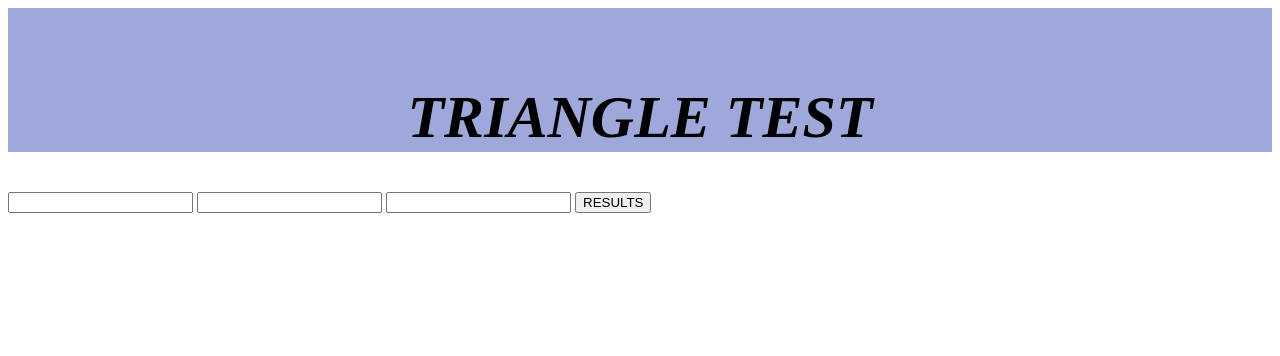
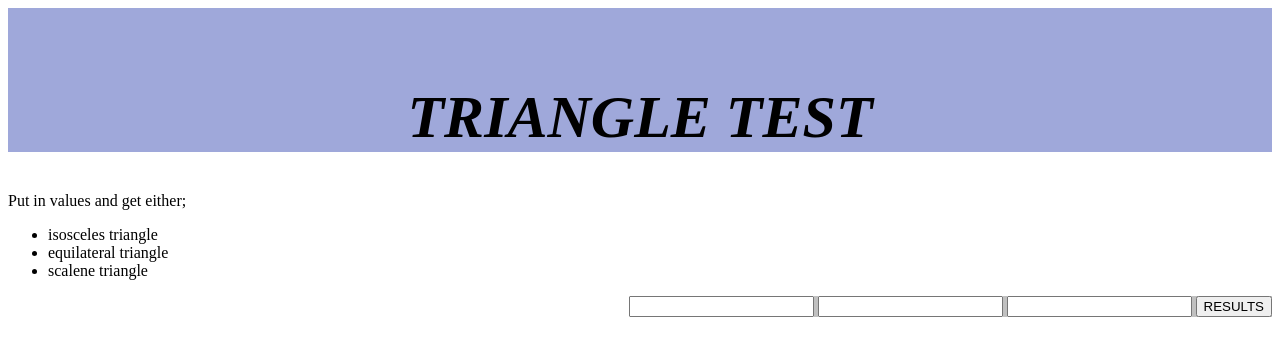
Before and after one commit to MarkMwago2/Triangle-tracker, a plain HTML site: page triangle.html in a window 1280 px wide. Drawn offline with Linux system fonts and the light colour scheme.

Commit message:
add paragraph.

```diff
--- a/traingle.css
+++ b/traingle.css
@@ -7,5 +7,8 @@ font-size: 30px;
 
 }
 
-
+.form{
+  background-color: silver;
+  background-size: contain;
+  float: right;
 }
--- a/triangle.html
+++ b/triangle.html
@@ -10,6 +10,16 @@
   <body>
     <div class="heading"><h1>TRIANGLE TEST</h1>
     </div>
+
+  <div class="notes">
+
+  </div>
+    <p>Put in values and get either;</p>
+    <ul>
+      <li>isosceles triangle</li>
+      <li>equilateral triangle</li>
+      <li>scalene triangle</li>
+    </ul>
 
     <div class="form">
 
```
